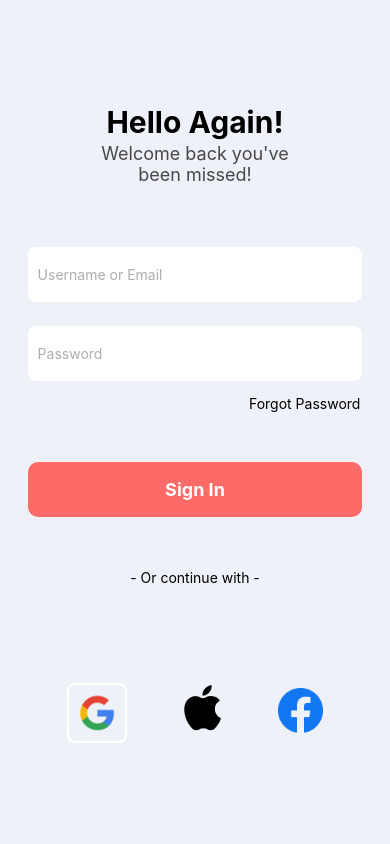
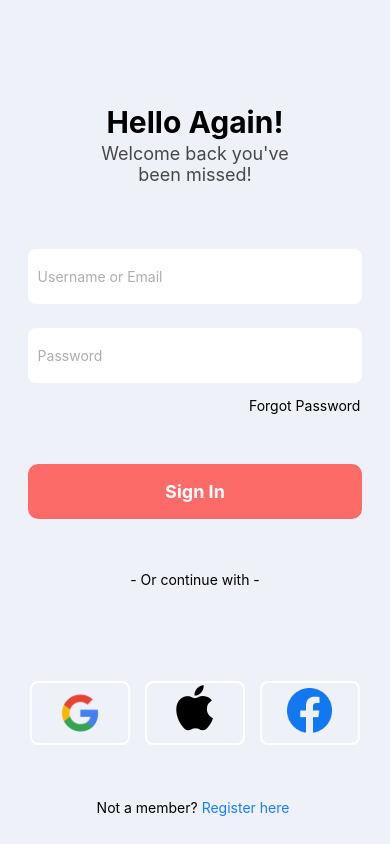
Before and after one commit to d3vinf3rnando/React-Native-Login-Screen-Templates, a React Native app: screen / in a window 390 px wide. Built offline with nearby package versions, Linux system fonts and the light colour scheme.

Commit message:
login screen one done

```diff
--- a/app/LoginScreenOne.js
+++ b/app/LoginScreenOne.js
@@ -30,24 +30,42 @@ function LoginScreenOne() {
             {/*---login button section (google apple facebook)--- */}
 
             <View style={styles.loginBTNS}>
-                <View>
-                    <Image  source={require('../assets/googleIcon.webp')} style={{width:60, height:60, borderWidth:2,borderColor:'white', borderRadius:8}}/>
+                <TouchableOpacity>
+                    <View style={{width:100,borderWidth:2,borderColor:'white', borderRadius:8}}>
+                        <Image  source={require('../assets/googleIcon.webp')} style={{width:60, height:60,alignSelf:'center' }}/>
+                    </View>
+                </TouchableOpacity>
+
+
+                <TouchableOpacity style={{ borderWidth:2,borderColor:'white', borderRadius:8, width:100}}>
+                    <View >
+                        <Image  source={require('../assets/apple-icon.webp')} style={{width:50, height:50, alignSelf:'center'}}/>
+                    </View>
+
+                </TouchableOpacity>
+
+
+                <TouchableOpacity style={{ width:100,borderWidth:2,borderColor:'white', borderRadius:8}}>
+                <View >
+                    <Image  source={require('../assets/facebookicon.png')} style={{width:45, height:45, top:5,alignSelf:'center'}}/>
                 </View>
+                </TouchableOpacity>
 
-                <View>
-                    <Image  source={require('../assets/apple-icon.webp')} style={{width:50, height:50}}/>
-                </View>
+            </View>
 
-                <View>
-                    <Image  source={require('../assets/facebookicon.png')} style={{width:45, height:45, top:5}}/>
-                </View>
-            </View>
+
+
 
         </View>
 
 
+            <View style={{bottom:'-2%'}}>
+                <Text style={{textAlign:'center'}}>Not a member?{" "}<Text style={{color:'#1580FF'}}>Register here</Text> </Text>
+            </View>
+
 
        </View>
+
 
   )
 }
@@ -71,7 +89,7 @@ const styles = StyleSheet.create({
 
     view2:{
         flex:2,
-        bottom:'8%'
+        bottom:'7%'
 
     },
 
```
